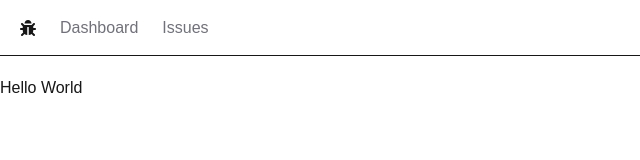
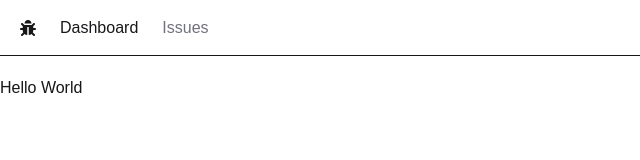
Before and after one commit to ronizera/issues-track, a Next.js app: page / in a window 1280 px wide. Shown: the top 160 px of the page, without its empty margins (0-640 px from the left). Built offline with nearby package versions, Linux system fonts and the light colour scheme.

Commit message:
style the active link in the navbar

```diff
--- a/app/NavBar.tsx
+++ b/app/NavBar.tsx
@@ -1,8 +1,14 @@
+'use client'
+
 import Link from 'next/link'
+import { usePathname } from 'next/navigation'
 import React from 'react'
 import { FaBug } from "react-icons/fa"
+import classNames from 'classnames'
 
 export const NavBar = () => {
+
+  const currentPath = usePathname();
 
     const links = [
         {label: 'Dashboard', href: '/'},
@@ -17,7 +23,12 @@ export const NavBar = () => {
     <nav className='flex space-x-6 border-b mb-5 px-5 h-14 items-center'>
         <Link href="/"><FaBug /></Link>
         <ul className='flex space-x-6'>
-            {links.map(link => <Link key={link.href} className='text-zinc-500 hover:bg-zinc-800 transition-colors' href={link.href}>{link.label}</Link>)}
+            {links.map(link => <Link key={link.href} className={classNames({
+              'text-zinc-900' : link.href === currentPath,
+              'text-zinc-500': link.href !== currentPath,
+              'hover:text-zinc-800 transition-colors': true
+
+            })} href={link.href}>{link.label}</Link>)}
 
         </ul>
     </nav>
--- /dev/null
+++ b/app/issues/page.tsx
@@ -0,0 +1,7 @@
+import React from 'react'
+
+export const IssuesPage = () => {
+  return (
+    <div>Issues Page</div>
+  )
+}
--- a/package.json
+++ b/package.json
@@ -9,6 +9,7 @@
     "lint": "eslint"
   },
   "dependencies": {
+    "classnames": "^2.3.2",
     "next": "15.5.2",
     "react": "19.1.0",
     "react-dom": "19.1.0",
```
Also changed, not shown: 1 other file (tests, documents, lock files or other folders).
